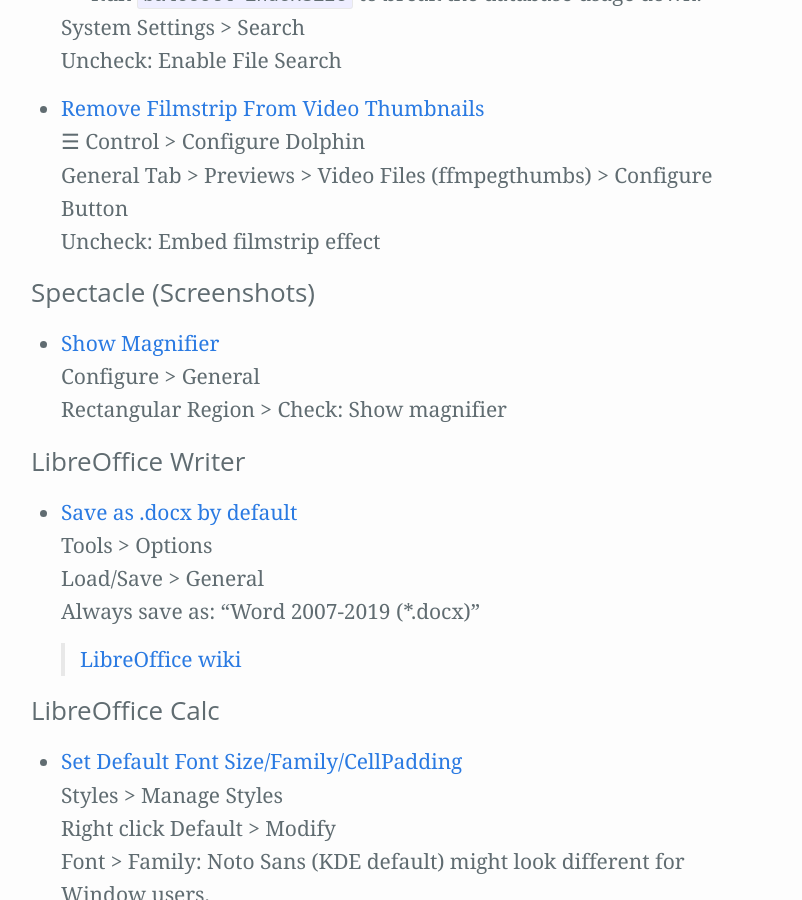
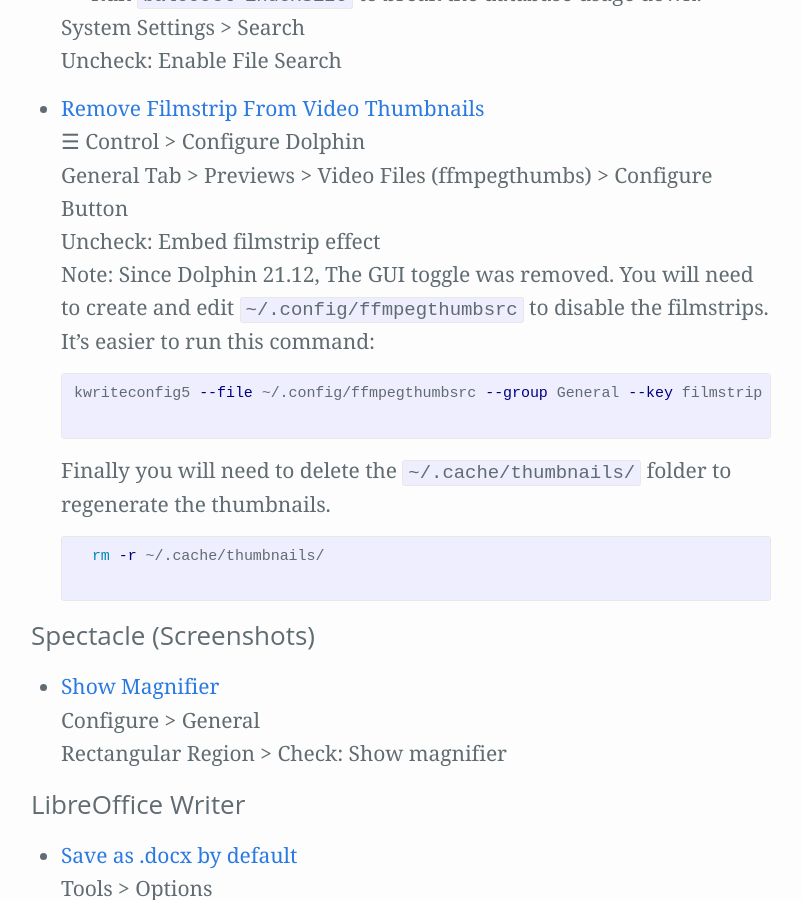
Before and after one commit to Zren/zren.github.io, a Jekyll site: the page built from kde_tips/tips.md, in a window 1280 px wide and 900 px high, scrolled down 8152 px. Shown: the whole window, without its empty margins (239-1041 px from the left). Built offline with Jekyll 4.4.1, drawn with Linux system fonts in a browser that asks for light colours; our own code applies the rules of GitHub Pages for plain Markdown files.

Commit message:
The GUI toggle for ffmpegthumbs filmstrips was removed.
https://invent.kde.org/multimedia/ffmpegthumbs/-/commit/2e06153a4d02bee5476a87492feefdfa0cf955d7

```diff
--- a/kde_tips/tips.md
+++ b/kde_tips/tips.md
@@ -300,6 +300,14 @@
   ☰ Control > Configure Dolphin
   General Tab > Previews > Video Files (ffmpegthumbs) > Configure Button
   Uncheck: Embed filmstrip effect
+  Note: Since Dolphin 21.12, The GUI toggle was removed. You will need to create and edit `~/.config/ffmpegthumbsrc` to disable the filmstrips. It's easier to run this command:
+  {% highlight bash %}
+kwriteconfig5 --file ~/.config/ffmpegthumbsrc --group General --key filmstrip false
+  {% endhighlight %}
+  Finally you will need to delete the `~/.cache/thumbnails/` folder to regenerate the thumbnails.
+  {% highlight bash %}
+  rm -r ~/.cache/thumbnails/
+  {% endhighlight %}
 {% endcapture%}{% include tip.html label=label contents=contents %}
 </ul>
 
```
